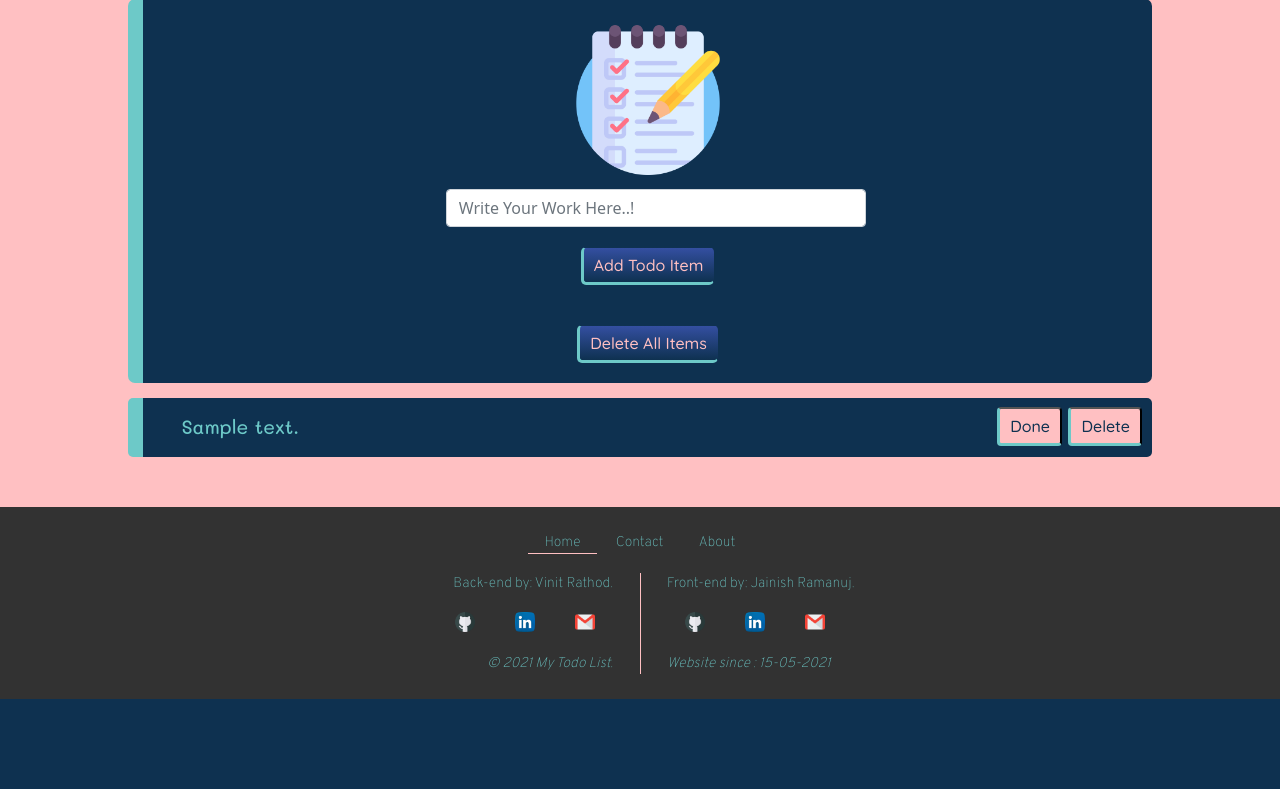
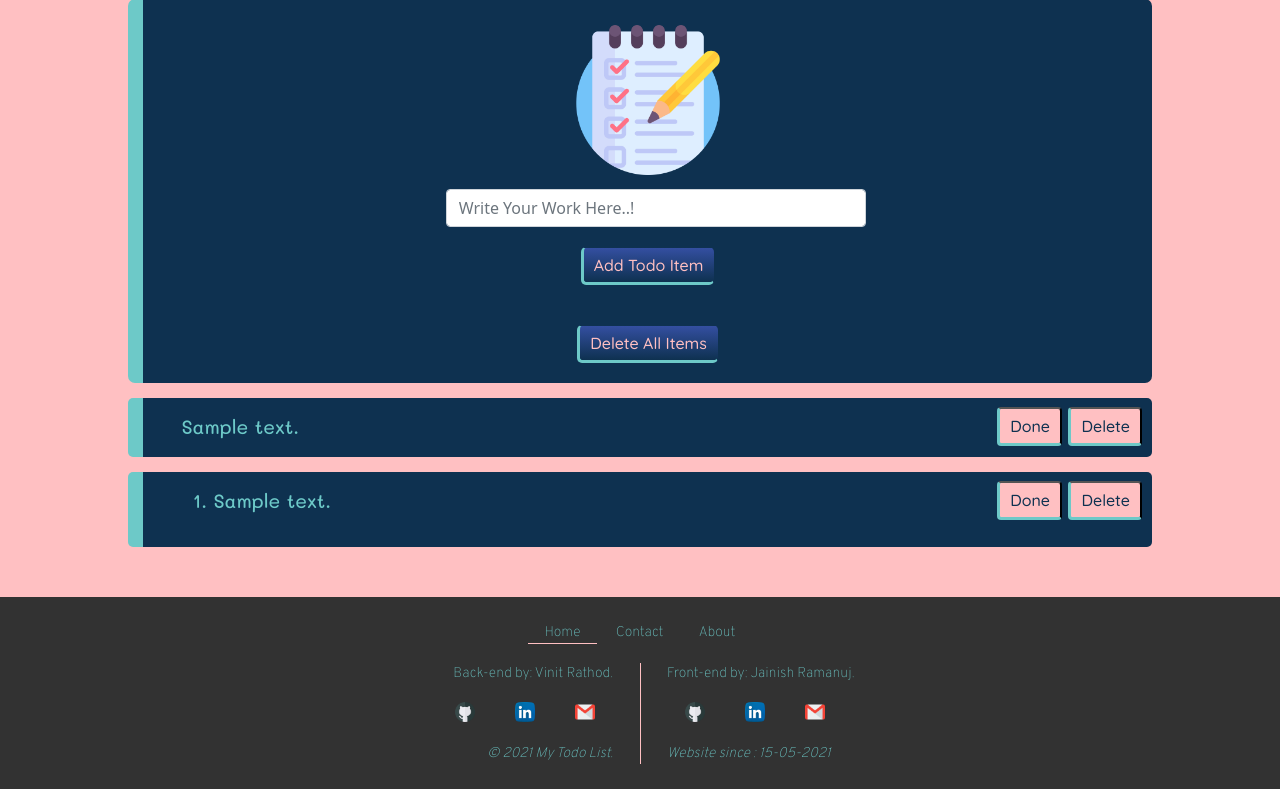
Before and after one commit to VinitRathod/Todo_List, a Django app: template todoApp/templates/todoApp/todoList.html in a window 1280 px wide. Shown: the part 121-910 px from the top of the page. Before the commit the page ends 820 px from the top, so only its background shows below. Run offline with Django 3.2, Linux system fonts and the light colour scheme; tables that the repository leaves empty hold one stand-in row (values such as "Sample post"); the template is opened without the code that fills it: values that come from a table or form of the project are taken from there, most other values are stand-ins (such as "Sample title", 1, 10 or a date in 2020).

Commit message:
update todoList.html, search add

```diff
--- a/todoApp/templates/todoApp/todoList.html
+++ b/todoApp/templates/todoApp/todoList.html
@@ -112,6 +112,30 @@
                 </div>
                 {% endfor %}
             </div>
+
+                    <div class="list">
+        <!--Search Logic-->
+              {% if filter_items is not None %}
+              <ol>
+                  {% for i in filter_items%}
+                  <li>
+                    {{i.content}}
+                      <form action="/doneitem/{{i.id}}/" method="POST">
+                          {% csrf_token %}
+                          <input type="submit" class="btn_2 done" value="Done">
+                      </form>
+                      <form action="/deleteTodoItem/{{i.id}}/" method="POST">
+                          {% csrf_token%}
+                          <input type="submit" class="btn_2 delete" value="Delete">
+                      </form>
+                  </li>
+                  {% endfor %}
+              </ol>
+              {% endif %}
+              <!--Search Logic End-->
+        </div>
+
+
         </div>
         <!-- list of task ends--------------------------------------- -->
         <!-- footer navbar start---------------------------------------------------->
```
